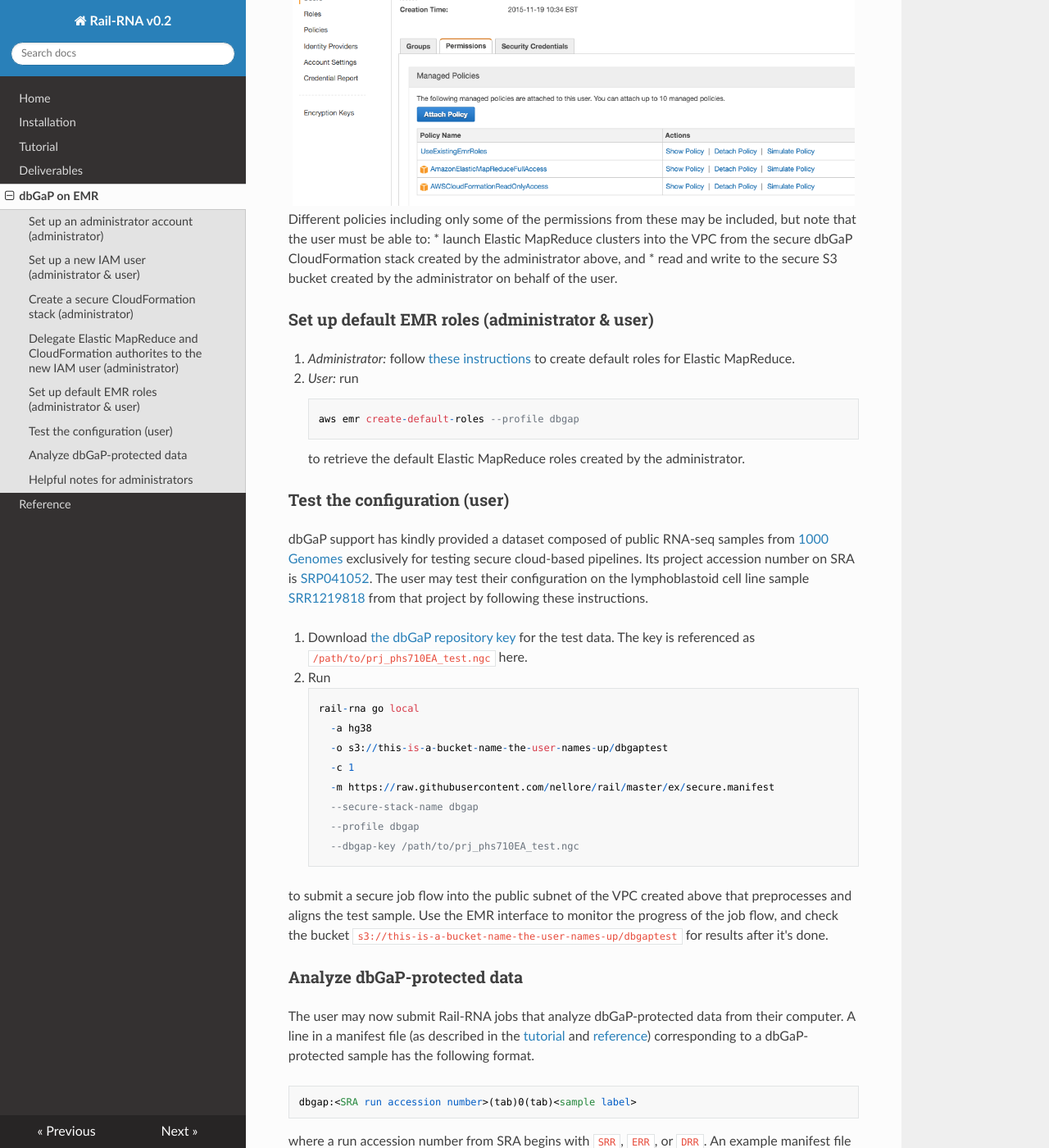
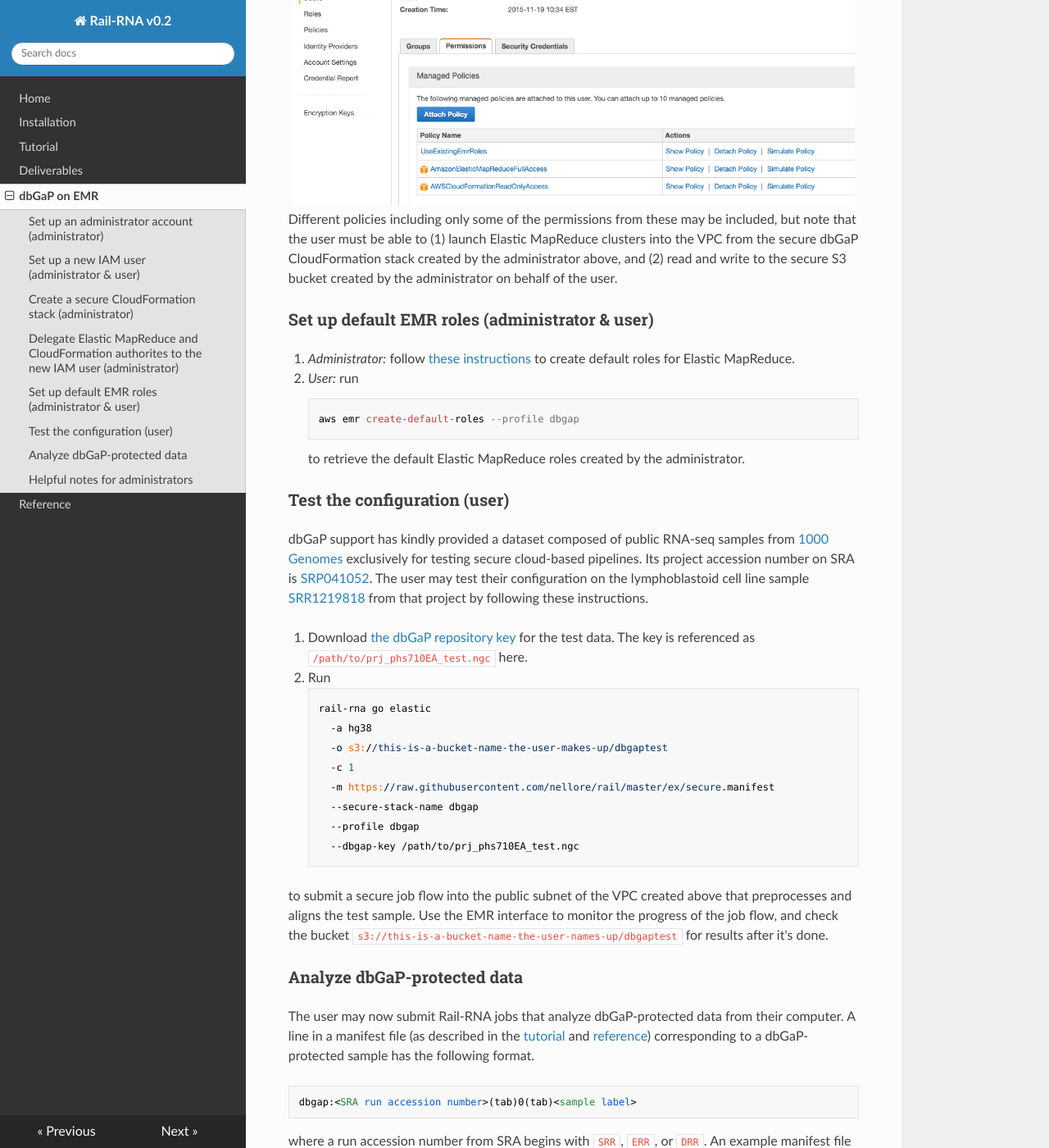
Before and after one commit to nellore/docs.rail.bio, an MkDocs documentation site: the page built from docs/dbgap.md, in a window 1280 px wide and 1400 px high, scrolled down 9118 px. Shown: the whole window at 82% size. Built offline with MkDocs 1.6.1, drawn with Linux system fonts in a browser that asks for light colours; nearby versions of some CDN libraries; old or Windows-style settings are respelled for this version of MkDocs; some of the changed text lies outside the part shown.

Commit message:
fixes typos

```diff
--- a/docs/dbgap.md
+++ b/docs/dbgap.md
@@ -14,7 +14,7 @@ These steps should be performed if the site administrator is new to AWS.
 2. Click **Create a free account**.
 3. Check the **I am a new user** box and and continue to follow the instructions to create your new account. You'll enter, for example, contact and payment information. Note that the **Basic** level of service is sufficient for using Rail-RNA.
 4. Make a note of your account number.
-    1. Log into the [AWS console] using the new account's email address and password.
+    1. Log into the [AWS console](https://aws.amazon.com/console/) using the new account's email address and password.
     2. Click on the arrow next to your user name in the gray banner at the top of the page.
     3. Select **My Account**, and the **Account Id** will be displayed at the top of the page.
 5. Secure the account
@@ -119,9 +119,7 @@ The new IAM user still needs sufficient privileges to run Rail-RNA on Elastic Ma
 <div align="center"><img src="../assets/permissionstab.png" alt="Permissions" style="width: 700px; padding: 5px"/></div>
 4. Click **Attach Policy**, and select the `AWSCloudFormationReadOnlyAccess`, `AmazonElasticMapReduceFullAccess`, and `UseExistingEMRRoles` policies. Then click Attach Policy.
 <div align="center"><img src="../assets/afterpermissionstab.png" alt="Attach Policy" style="width: 700px; padding: 5px"/></div>
-Different policies including only some of the permissions from these may be included, but note that the user must be able to:
-        * launch Elastic MapReduce clusters into the VPC from the secure dbGaP CloudFormation stack created by the administrator above, and
-        * read and write to the secure S3 bucket created by the administrator on behalf of the user.
+Different policies including only some of the permissions from these may be included, but note that the user must be able to (1) launch Elastic MapReduce clusters into the VPC from the secure dbGaP CloudFormation stack created by the administrator above, and (2) read and write to the secure S3 bucket created by the administrator on behalf of the user.
 
 ### Set up default EMR roles (administrator & user)
 
@@ -138,9 +136,9 @@ dbGaP support has kindly provided a dataset composed of public RNA-seq samples f
 1. Download [the dbGaP repository key](ftp://ftp.ncbi.nlm.nih.gov/sra/examples/decrypt_examples/prj_phs710EA_test.ngc) for the test data. The key is referenced as `/path/to/prj_phs710EA_test.ngc` here.
 2. Run
 
-        rail-rna go local
+        rail-rna go elastic
           -a hg38
-          -o s3://this-is-a-bucket-name-the-user-names-up/dbgaptest
+          -o s3://this-is-a-bucket-name-the-user-makes-up/dbgaptest
           -c 1
           -m https://raw.githubusercontent.com/nellore/rail/master/ex/secure.manifest
           --secure-stack-name dbgap
```
Also changed, not shown: other parts of docs/dbgap.md (+1 -1 lines), site/index.html, site/installation/index.html, site/mkdocs/search_index.json.
